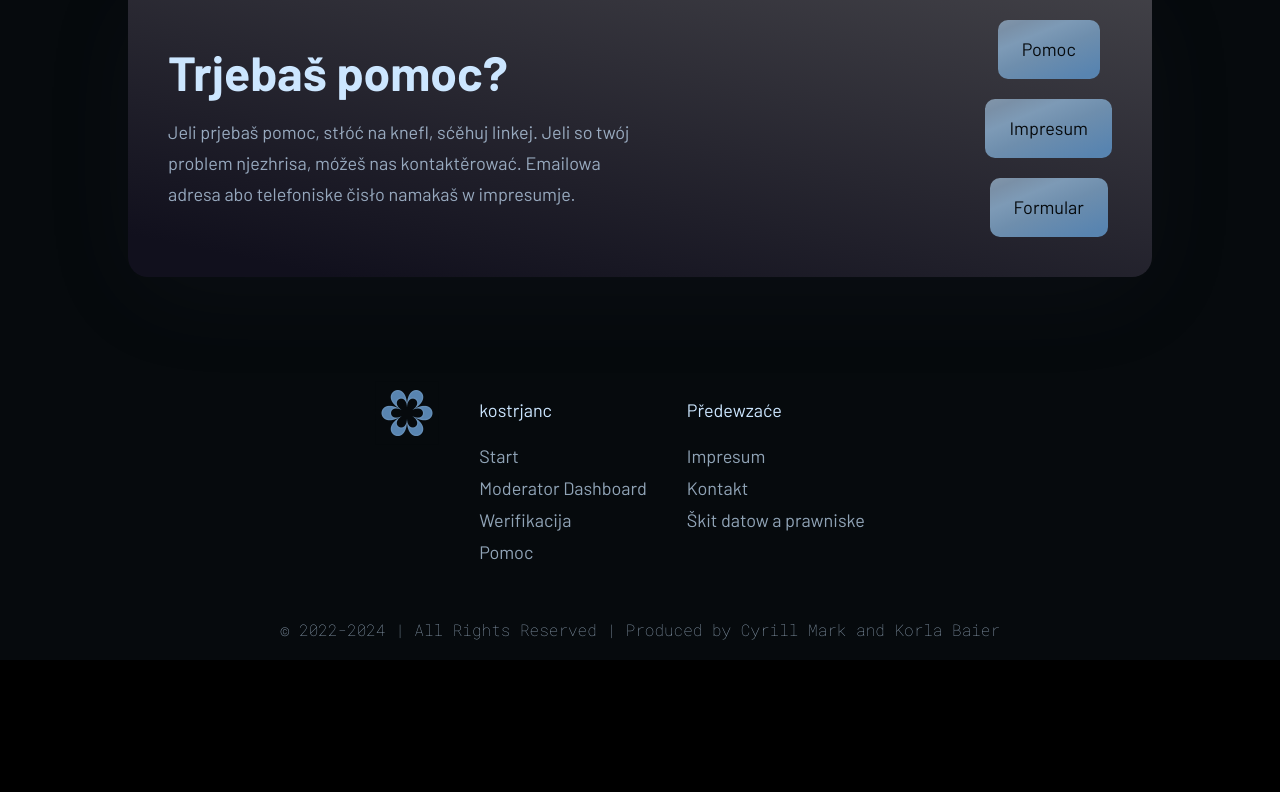
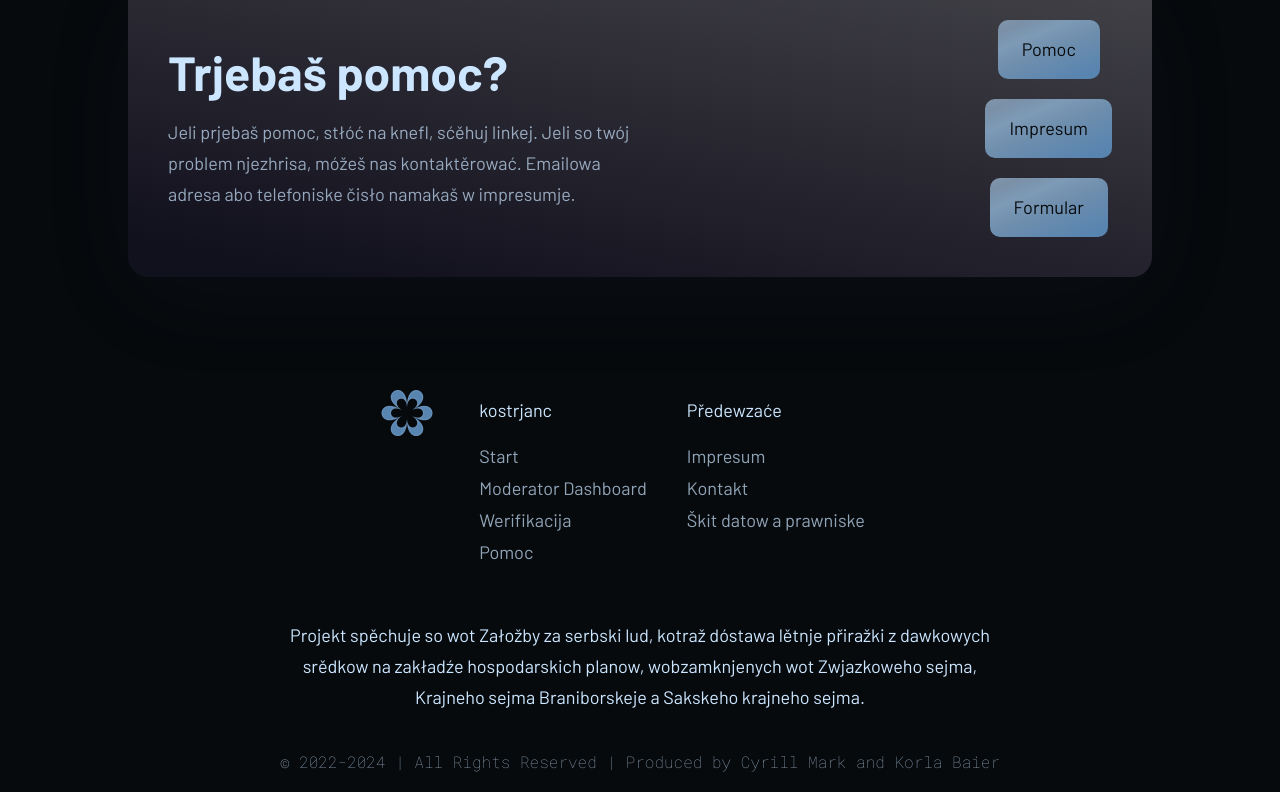
Before and after one commit to CyriloMark/kostrjanc-website, a React (Vite) app: page / in a window 1280 px wide. Shown: the part 1163-1955 px from the top of the page. Before the commit the page ends 1823 px from the top, so only its background shows below. Built offline with nearby package versions, Linux system fonts and the light colour scheme; no server answers.

Commit message:
+stiftung

```diff
--- a/src/components/Footer.jsx
+++ b/src/components/Footer.jsx
@@ -50,9 +50,18 @@ const Footer = () => {
                     ))}
                 </div>
             </div>
+            <div className="w-full max-w-[720px] mt-10">
+                <p
+                    className={`font-normal text-white ${styles.paragraph} text-center`}>
+                    Projekt spěchuje so wot Załožby za serbski lud, kotraž
+                    dóstawa lětnje přiražki z dawkowych srědkow na zakładźe
+                    hospodarskich planow, wobzamknjenych wot Zwjazkoweho sejma,
+                    Krajneho sejma Braniborskeje a Sakskeho krajneho sejma.
+                </p>
+            </div>
             <div className="w-full mt-10">
                 <p
-                    className={`ont-normal text-dimWhite text-[16px] leading-[20px] font-roboto_mono text-center`}>
+                    className={`font-normal text-dimWhite text-[16px] leading-[20px] font-roboto_mono text-center`}>
                     &copy; 2022-2024 | All Rights Reserved | Produced by Cyrill
                     Mark and Korla Baier
                 </p>
```
